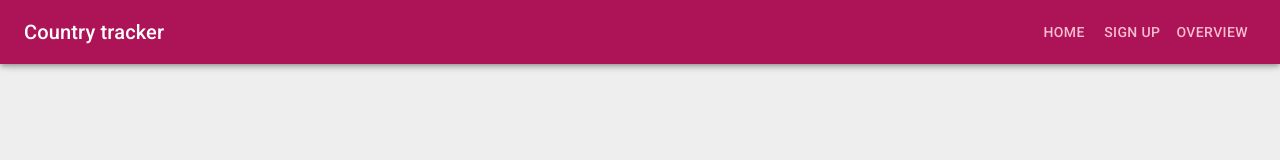
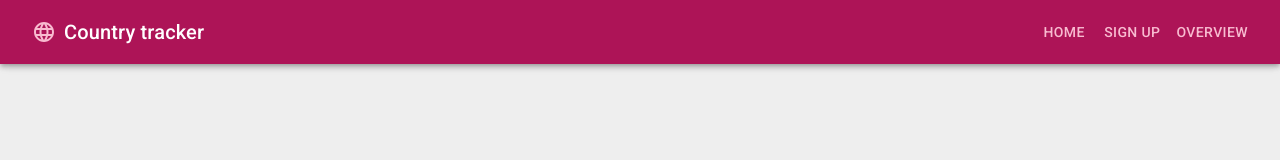
Before and after one commit to neuefische/muc-22-2-team-pause, a React (Create React App) app in the folder frontend/: page / in a window 1280 px wide. Shown: the top 160 px of the page. Built offline with nearby package versions, Linux system fonts and the light colour scheme; no server answers.

Commit message:
Add WorldMap icon

```diff
--- a/frontend/src/component/NavBar.tsx
+++ b/frontend/src/component/NavBar.tsx
@@ -1,6 +1,7 @@
-import {AppBar, Box, Button, Toolbar, Typography} from "@mui/material";
+import {AppBar, Box, Button, IconButton, Toolbar, Typography} from "@mui/material";
 import React from "react";
 import {useNavigate} from "react-router-dom";
+import {Language} from "@mui/icons-material";
 
 export default function NavBar() {
     const navItems = [
@@ -26,6 +27,9 @@ export default function NavBar() {
                     color={"secondary"}
                     component={"nav"}>
             <Toolbar>
+                <IconButton color={"primary"} onClick={() => handleNavigation('/')}>
+                    <Language/>
+                </IconButton>
                 <Typography
                     variant="h6"
                     component="div"
```
